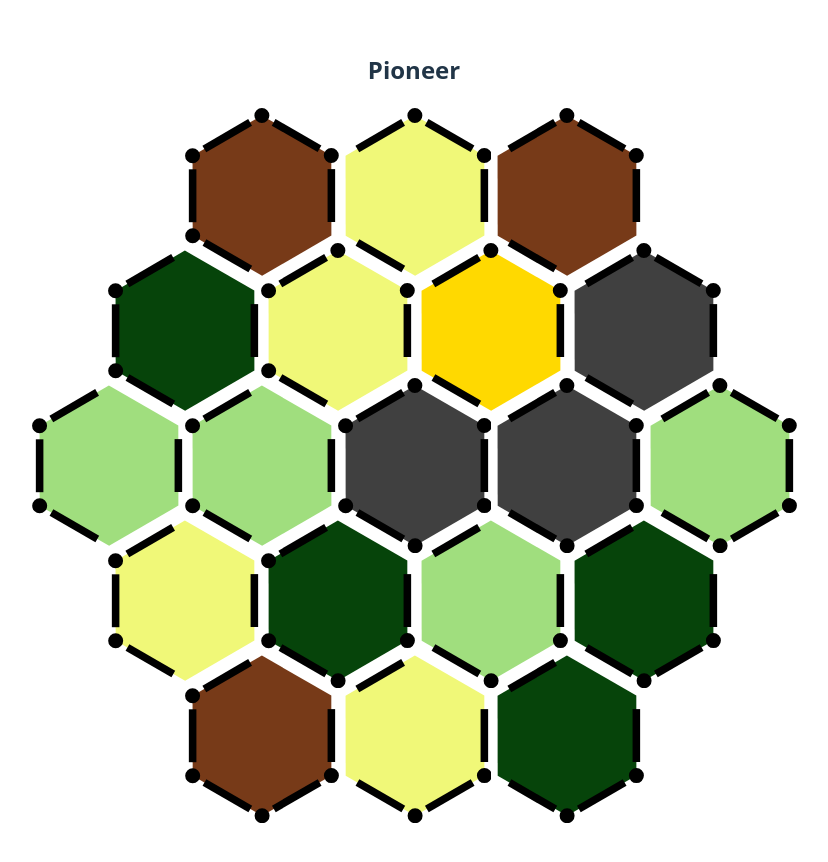
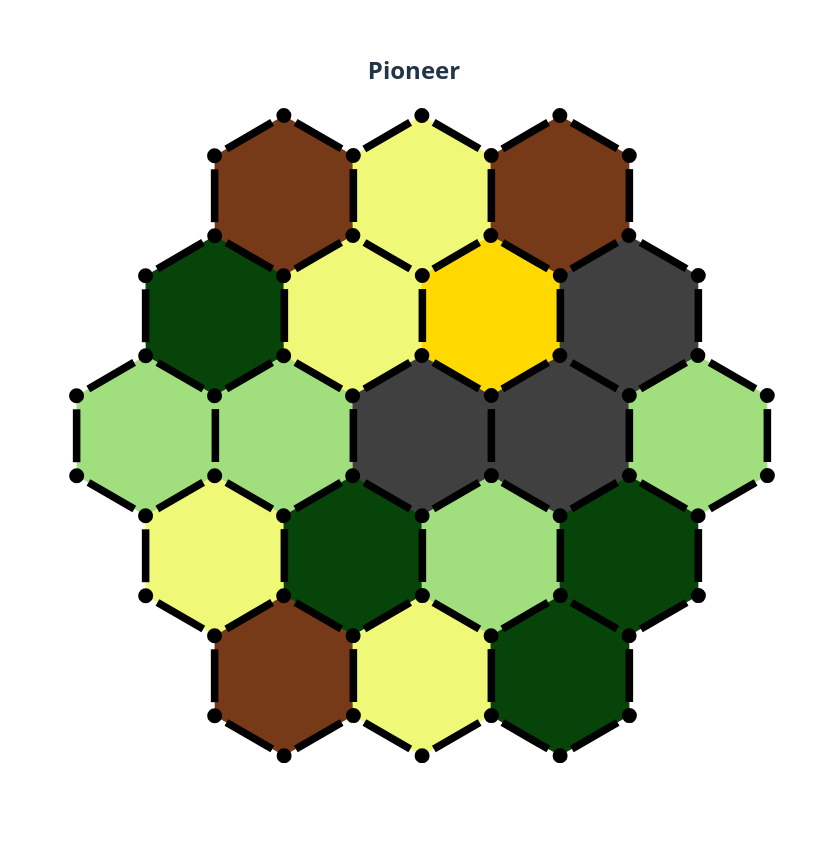
Before and after one commit to mathewacarter29/pioneer, a React (Vite) app: page / in a window 1280 px wide. Shown: the top 862 px of the page, without its empty margins (226-1054 px from the left). Before the commit the page ends 829 px from the top, so only its background shows below. Built offline with nearby package versions, Linux system fonts and the light colour scheme.

Commit message:
overlap svg parts

```diff
--- a/src/components/Board/Tiles/Tile/Tile.tsx
+++ /dev/null
@@ -1,90 +0,0 @@
-import type { JSX } from "react";
-import {
-  type TileColorType,
-  type TileEdgeNames,
-  type TileVertexNames,
-} from "../constants";
-import {
-  LEFT_SIDE,
-  TOP_LEFT_SIDE,
-  TOP_RIGHT_SIDE,
-  RIGHT_SIDE,
-  BOTTOM_LEFT_SIDE,
-  BOTTOM_RIGHT_SIDE,
-} from "./edges";
-import {
-  VERTEX_TWELVE,
-  VERTEX_TWO,
-  VERTEX_FOUR,
-  VERTEX_SIX,
-  VERTEX_EIGHT,
-  VERTEX_TEN,
-} from "./vertices";
-
-export interface TileProps {
-  tileColor: TileColorType;
-  shownEdges: TileEdgeNames[];
-  shownVertices: TileVertexNames[];
-}
-
-const Tile = (props: TileProps) => {
-  const { tileColor, shownEdges, shownVertices } = props;
-
-  const ALL_EDGES: { [key in TileEdgeNames]: JSX.Element } = {
-    LEFT_SIDE: LEFT_SIDE,
-    TOP_LEFT_SIDE: TOP_LEFT_SIDE,
-    BOTTOM_RIGHT_SIDE: BOTTOM_RIGHT_SIDE,
-    BOTTOM_LEFT_SIDE: BOTTOM_LEFT_SIDE,
-    TOP_RIGHT_SIDE: TOP_RIGHT_SIDE,
-    RIGHT_SIDE: RIGHT_SIDE,
-  };
-  const edges = shownEdges.map((edge) => ALL_EDGES[edge]);
-
-  const ALL_VERTICES: { [key in TileVertexNames]: JSX.Element } = {
-    VERTEX_TWO: VERTEX_TWO,
-    VERTEX_FOUR: VERTEX_FOUR,
-    VERTEX_SIX: VERTEX_SIX,
-    VERTEX_EIGHT: VERTEX_EIGHT,
-    VERTEX_TEN: VERTEX_TEN,
-    VERTEX_TWELVE: VERTEX_TWELVE,
-  };
-  const vertices = shownVertices.map((vertex) => ALL_VERTICES[vertex]);
-
-  return (
-    <div>
-      <svg
-        xmlns="http://www.w3.org/2000/svg"
-        id="svg1"
-        width="153.973"
-        height="175.323"
-        version="1.1"
-        viewBox="0 0 40.739 46.388"
-      >
-        <g
-          id="layer1"
-          fillOpacity="1"
-          strokeWidth="0.265"
-          transform="translate(-162.04 -167.153)"
-        >
-          <path
-            id="HEX"
-            fill={tileColor}
-            fillRule="nonzero"
-            d="M116.22 106.995 51.143 144.69l-65.181-37.51-.106-75.203L50.932-5.718l65.181 37.51Z"
-            transform="matrix(.28182 0 0 .28182 168.027 170.765)"
-          ></path>
-          {edges}
-        </g>
-        <g
-          id="layer6"
-          strokeWidth="0.263"
-          transform="translate(-162.04 -167.153)"
-        >
-          {vertices}
-        </g>
-      </svg>
-    </div>
-  );
-};
-
-export default Tile;
--- /dev/null
+++ b/src/components/Board/Tiles/TileParts/Edges.tsx
@@ -0,0 +1,51 @@
+import {
+  LEFT_SIDE,
+  TOP_LEFT_SIDE,
+  TOP_RIGHT_SIDE,
+  RIGHT_SIDE,
+  BOTTOM_LEFT_SIDE,
+  BOTTOM_RIGHT_SIDE,
+} from "./constants/edges";
+import type { JSX } from "react";
+import type { TileEdgeNames } from "../constants";
+
+interface EdgesProps {
+  shownEdges: TileEdgeNames[];
+}
+
+const Edges = (props: EdgesProps) => {
+
+  const ALL_EDGES: { [key in TileEdgeNames]: JSX.Element } = {
+    LEFT_SIDE: LEFT_SIDE,
+    TOP_LEFT_SIDE: TOP_LEFT_SIDE,
+    BOTTOM_RIGHT_SIDE: BOTTOM_RIGHT_SIDE,
+    BOTTOM_LEFT_SIDE: BOTTOM_LEFT_SIDE,
+    TOP_RIGHT_SIDE: TOP_RIGHT_SIDE,
+    RIGHT_SIDE: RIGHT_SIDE,
+  };
+  const edges = props.shownEdges.map((edge) => ALL_EDGES[edge]);
+
+  return (
+    <div>
+      <svg
+        xmlns="http://www.w3.org/2000/svg"
+        id="svg1"
+        width="153.973"
+        height="175.323"
+        version="1.1"
+        viewBox="0 0 40.739 46.388"
+      >
+        <g
+          id="EDGE_LAYER"
+          fillOpacity="1"
+          strokeWidth="0.265"
+          transform="translate(-162.04 -167.153)"
+        >
+          {edges}
+        </g>
+      </svg>
+    </div>
+  );
+};
+
+export default Edges;
--- /dev/null
+++ b/src/components/Board/Tiles/TileParts/Hex.tsx
@@ -0,0 +1,37 @@
+import { type TileColorType } from "../constants";
+
+interface HexProps {
+  tileColor: TileColorType;
+}
+const Hex = (props: HexProps) => {
+
+  return (
+    <div>
+      <svg
+        xmlns="http://www.w3.org/2000/svg"
+        id="svg1"
+        width="153.973"
+        height="175.323"
+        version="1.1"
+        viewBox="0 0 40.739 46.388"
+      >
+        <g
+          id="HEX_LAYER"
+          fillOpacity="1"
+          strokeWidth="0.265"
+          transform="translate(-162.04 -167.153)"
+        >
+          <path
+            id="HEX"
+            fill={props.tileColor}
+            fillRule="nonzero"
+            d="M116.22 106.995 51.143 144.69l-65.181-37.51-.106-75.203L50.932-5.718l65.181 37.51Z"
+            transform="matrix(.28182 0 0 .28182 168.027 170.765)"
+          ></path>
+        </g>
+      </svg>
+    </div>
+  );
+};
+
+export default Hex;
--- /dev/null
+++ b/src/components/Board/Tiles/TileParts/Vertices.tsx
@@ -0,0 +1,49 @@
+import type { TileVertexNames } from "../constants";
+import type { JSX } from "react";
+import {
+  VERTEX_TWELVE,
+  VERTEX_TWO,
+  VERTEX_FOUR,
+  VERTEX_SIX,
+  VERTEX_EIGHT,
+  VERTEX_TEN,
+} from "./constants/vertices";
+
+interface VerticesProps {
+  shownVertices: TileVertexNames[];
+}
+
+const Vertices = (props: VerticesProps) => {
+  const ALL_VERTICES: { [key in TileVertexNames]: JSX.Element } = {
+    VERTEX_TWO: VERTEX_TWO,
+    VERTEX_FOUR: VERTEX_FOUR,
+    VERTEX_SIX: VERTEX_SIX,
+    VERTEX_EIGHT: VERTEX_EIGHT,
+    VERTEX_TEN: VERTEX_TEN,
+    VERTEX_TWELVE: VERTEX_TWELVE,
+  };
+  const vertices = props.shownVertices.map((vertex) => ALL_VERTICES[vertex]);
+
+  return (
+    <div>
+      <svg
+        xmlns="http://www.w3.org/2000/svg"
+        id="svg1"
+        width="153.973"
+        height="175.323"
+        version="1.1"
+        viewBox="0 0 40.739 46.388"
+      >
+        <g
+          id="VERTEX_LAYER"
+          strokeWidth="0.263"
+          transform="translate(-162.04 -167.153)"
+        >
+          {vertices}
+        </g>
+      </svg>
+    </div>
+  );
+};
+
+export default Vertices;
--- a/src/components/Board/Tiles/Tiles.tsx
+++ b/src/components/Board/Tiles/Tiles.tsx
@@ -7,12 +7,16 @@ import {
   type TileVertexNames,
   TILE_VERTICES,
 } from "./constants";
-import Tile, { type TileProps } from "./Tile/Tile";
+import Edges from "./TileParts/Edges";
+import Hex from "./TileParts/Hex";
 import { useRef, useState, useEffect } from "react";
+import Vertices from "./TileParts/Vertices";
 
 const Tiles = () => {
   interface TileInfo {
-    tileProps: TileProps;
+    tileColor: TileColorType;
+    shownEdges: TileEdgeNames[];
+    shownVertices: TileVertexNames[];
     row: number;
     col: number;
     tilesInRow: number;
@@ -103,7 +107,7 @@ const Tiles = () => {
         const boundedRow = row.slice(colBounds[0], colBounds[1] + 1);
         for (let [j, tile] of boundedRow.entries()) {
           if (rowBounds.includes(tile.row) || colBounds.includes(tile.col)) {
-            tile.tileProps.shownVertices = getShownVerticesHelper(
+            tile.shownVertices = getShownVerticesHelper(
               i,
               j,
               boundedRows.length,
@@ -184,11 +188,9 @@ const Tiles = () => {
           numTiles
         );
         const tileInfo = {
-          tileProps: {
           tileColor: color,
           shownEdges: shownEdges,
           shownVertices: [], // these get set as a part of setShownVertices()
-          },
           row: rowIndex,
           col: i,
           tilesInRow: numTiles,
@@ -207,11 +209,13 @@ const Tiles = () => {
   };
 
   return (
-    <div>
+    <div style={{ position: "relative", width: "100%", height: "1000px" }}>
+      <div style={{ position: "absolute", left: 0, right: 0, margin: "auto" }}>
         {rows.map((row, index) => {
+          // SHOW HEXES
           return (
             <div
-            key={`row${index}`}
+              key={`hex-row${index}`}
               ref={ref}
               style={{
                 display: "flex",
@@ -221,20 +225,67 @@ const Tiles = () => {
             >
               {row.map((tile) => (
                 <div
-                key={`row${tile.row}tile${tile.col}`}
+                  key={`hex-row${tile.row}-tile${tile.col}`}
                   style={{ marginRight: `-${TILE_BORDER_WIDTH}px` }}
                 >
-                <Tile
-                  tileColor={tile.tileProps.tileColor}
-                  shownEdges={tile.tileProps.shownEdges}
-                  shownVertices={tile.tileProps.shownVertices}
-                />
+                  <Hex tileColor={tile.tileColor} />
                 </div>
               ))}
             </div>
           );
         })}
       </div>
+      <div style={{ position: "absolute", left: 0, right: 0, margin: "auto" }}>
+        {rows.map((row, index) => {
+          // SHOW EDGES
+          return (
+            <div
+              key={`edge-row${index}`}
+              ref={ref}
+              style={{
+                display: "flex",
+                justifyContent: "center",
+                marginBottom: `-${height * 0.25 + TILE_BORDER_WIDTH}px`,
+              }}
+            >
+              {row.map((tile) => (
+                <div
+                  key={`edge-row${tile.row}-tile${tile.col}`}
+                  style={{ marginRight: `-${TILE_BORDER_WIDTH}px` }}
+                >
+                  <Edges shownEdges={tile.shownEdges} />
+                </div>
+              ))}
+            </div>
+          );
+        })}
+      </div>
+      <div style={{ position: "absolute", left: 0, right: 0, margin: "auto" }}>
+        {rows.map((row, index) => {
+          // SHOW VERTICES
+          return (
+            <div
+              key={`vertex-row${index}`}
+              ref={ref}
+              style={{
+                display: "flex",
+                justifyContent: "center",
+                marginBottom: `-${height * 0.25 + TILE_BORDER_WIDTH}px`,
+              }}
+            >
+              {row.map((tile) => (
+                <div
+                  key={`vertex-row${tile.row}-tile${tile.col}`}
+                  style={{ marginRight: `-${TILE_BORDER_WIDTH}px` }}
+                >
+                  <Vertices shownVertices={tile.shownVertices} />
+                </div>
+              ))}
+            </div>
+          );
+        })}
+      </div>
+    </div>
   );
 };
 
--- a/src/components/Board/Tiles/constants.ts
+++ b/src/components/Board/Tiles/constants.ts
@@ -50,4 +50,4 @@ export const DEFAULT_TILES = [
   TILE_COLORS.PLAINS,
 ];
 
-export const TILE_BORDER_WIDTH = 1;
+export const TILE_BORDER_WIDTH = 16;
```
Also changed, not shown: src/components/Board/Tiles/TileParts/constants/edges.tsx (renamed from src/components/Board/Tiles/Tile/edges.tsx), src/components/Board/Tiles/TileParts/constants/vertices.tsx (renamed from src/components/Board/Tiles/Tile/vertices.tsx). Lines whose indentation alone changed are shown as unchanged.
